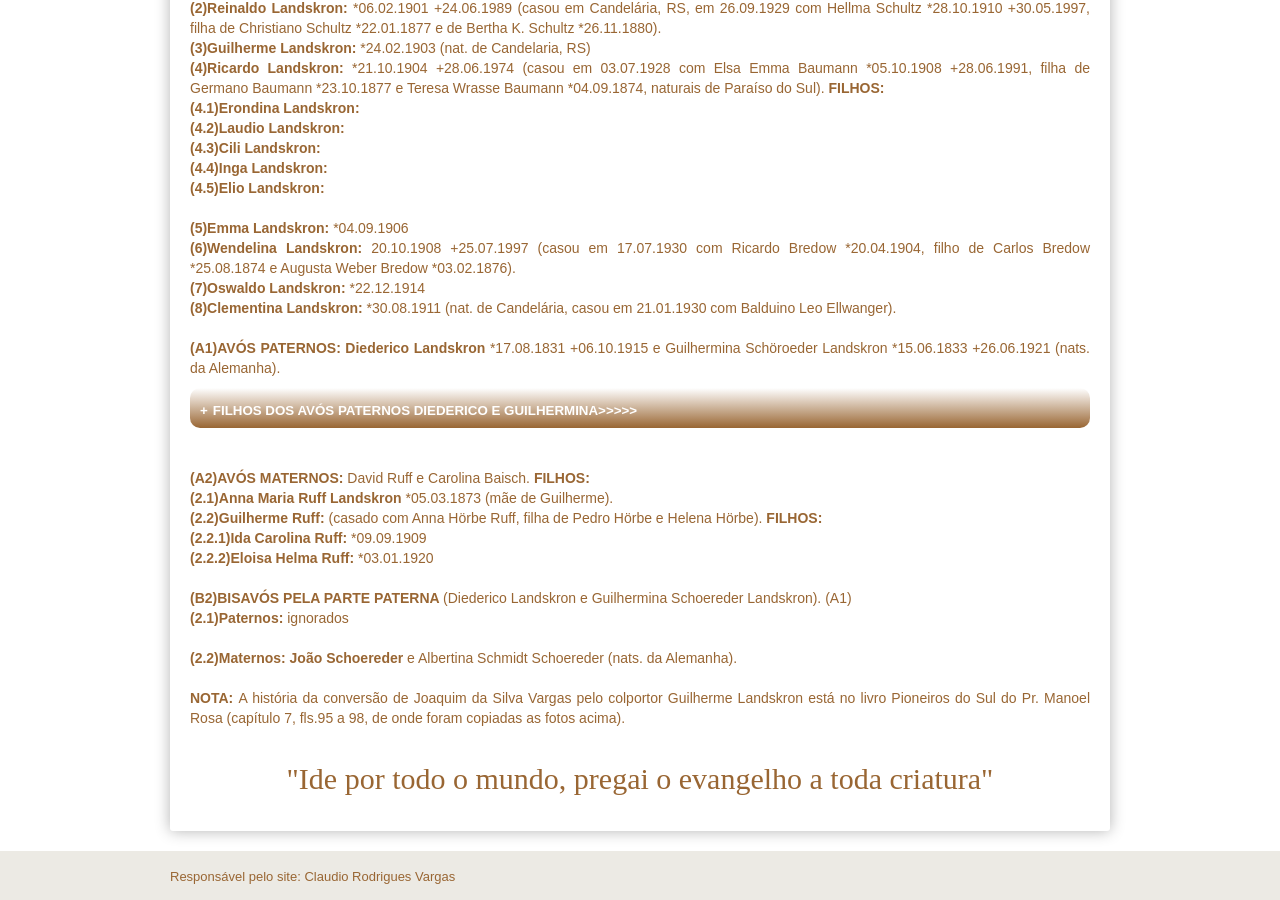
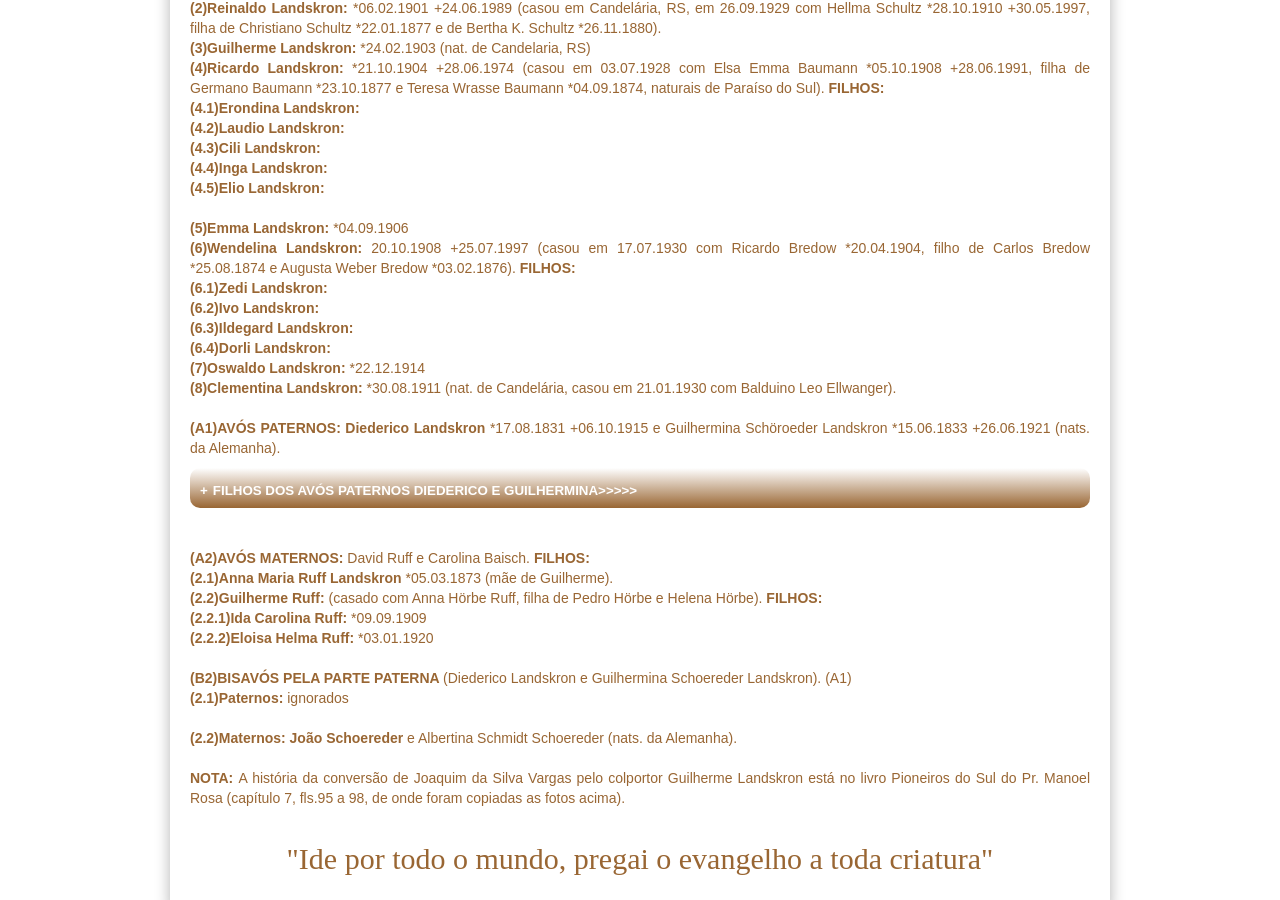
Before and after one commit to claudiovargas1955/claudiovargas1955.github.io, a Jekyll site: the page built from _pages/arvore-genealogica-de-guilherme landskron.html, in a window 1280 px wide and 900 px high, scrolled down 1394 px. Built offline with Jekyll 4.4.1, drawn with Linux system fonts in a browser that asks for light colours; some web fonts are replaced.

Commit message:
Update arvore-genealogica-de-guilherme landskron.html

```diff
--- a/_pages/arvore-genealogica-de-guilherme landskron.html
+++ b/_pages/arvore-genealogica-de-guilherme landskron.html
@@ -117,8 +117,14 @@ Germano Baumann *23.10.1877 e Teresa Wrasse Baumann *04.09.1874, naturais de Par
 <b>(4.5)Elio Landskron: </b><br><br>
 
 <b>(5)Emma Landskron: </b>*04.09.1906<br>
+
 <b>(6)Wendelina Landskron: </b>20.10.1908 +25.07.1997 (casou em 17.07.1930 com Ricardo Bredow *20.04.1904, filho de Carlos Bredow
-*25.08.1874 e Augusta Weber Bredow *03.02.1876).<br>
+*25.08.1874 e Augusta Weber Bredow *03.02.1876). <b>FILHOS:</b><br>
+<b>(6.1)Zedi Landskron: </b><br>
+<b>(6.2)Ivo Landskron: </b><br>
+<b>(6.3)Ildegard Landskron: </b><br>
+<b>(6.4)Dorli Landskron: </b><br>
+
 <b>(7)Oswaldo Landskron: </b>*22.12.1914 <br>
 <b>(8)Clementina Landskron: </b>*30.08.1911 (nat. de Candelária, casou em 21.01.1930 com Balduino Leo Ellwanger).<br><br>
 
```
